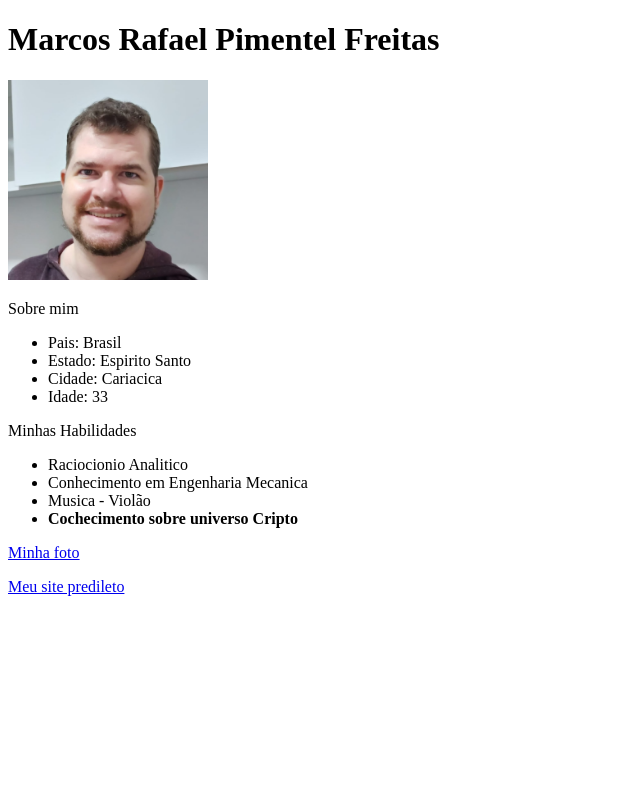
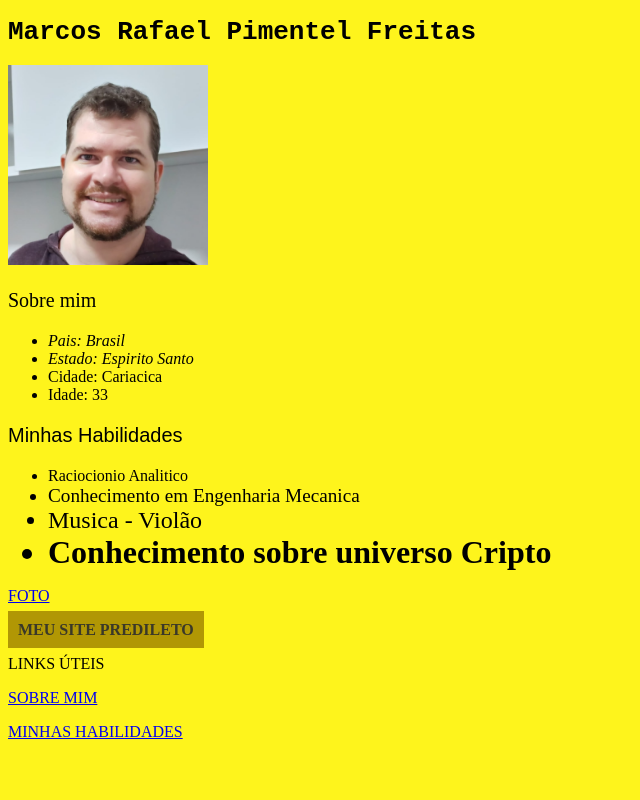
Before and after one commit to marcos-rafael-br/marcos-rafael-br.github.io, a plain HTML site: page index.html in a window 1280 px wide. Shown: the top 800 px of the page, without its empty margins (0-640 px from the left). Drawn offline with Linux system fonts and the light colour scheme.

Commit message:
customizaçao da minha pagina

```diff
--- a/index.html
+++ b/index.html
@@ -3,92 +3,56 @@
   <head>
     <meta charset="UTF-8">
     <title>HTML</title>
+    <style>
+      h1{
+        font-family: monospace;
+      }
+      body{
+        background-color: #FEF41C;
+      }
+      .RL{
+        font-size: medium;
+      }
+      .CEM{
+        font-size: larger;
+      }
+      .M{
+        font-size: x-large;
+      }
+      .CUC{
+        font-size: xx-large;
+      }
+      .button{
+        color: #3A3828;
+        background-color: #B19704;
+        padding: 10px;
+        text-decoration: none;
+      }
+    </style>
   </head>
-  <body>
-    <h1>Marcos Rafael Pimentel Freitas</h1>
+    <body>
+
+      <h1> Marcos Rafael Pimentel Freitas </h1>
+        <!-- <h1 style="font-family:monospace";></h1>> Marcos Rafael Pimentel Freitas</h1> -->
         <p id="foto"><img src="/eu.jpeg" width="200"></id>
-        <p id="sobre">Sobre mim
+        <p id="sobre" style="font-size: 20px;">Sobre mim
         <ul>
-            <li>Pais: Brasil</li>
-            <li>Estado: Espirito Santo</li>
+            <li style="font-style: italic;">Pais: Brasil</li>
+            <li style="font-style: oblique;">Estado: Espirito Santo</li>
             <li>Cidade: Cariacica</li>
             <li>Idade: 33</li>
         </ul>
-        <p id="hab">Minhas Habilidades
+        <p id="hab" style="font-family: Arial, Helvetica, sans-serif; font-size: 20px;">Minhas Habilidades
         <ul>
-            <li>Raciocionio Analitico</li>
-            <li>Conhecimento em Engenharia Mecanica
-            <li>Musica - Violão</li>
-            <li><strong>Cochecimento sobre universo Cripto</strong></li>
+            <li class="RL"> Raciocionio Analitico</li>
+            <li class="CEM"> Conhecimento em Engenharia Mecanica
+            <li class="M"> Musica - Violão</li>
+            <li class="CUC"><strong>Conhecimento sobre universo Cripto</strong></li>
         </ul>
-        <a href="#foto">Minha foto</a>
-        <p><a href="https://www.cointelegraph.com.br"target="blank">Meu site predileto</a></p>
+        <a href="#foto">FOTO</a>
+        <p><a href="https://www.cointelegraph.com.br"target="blank" class="button"><strong>MEU SITE PREDILETO</strong> </a>
 
-        <br>
-        <br>
-        <br>
-        <br>
-        <br>
-        <br>
-        <br>
-        <br>
-        <br>
-        <br>
-        <br>
-        <br>
-        <br>
-        <br>
-        <br>
-        <br>
-        <br>
-        <br>
-        <br>
-        <br>
-        <br>
-        <br>
-        <br>
-        <br>
-        <br>
-        <br>
-        <br>
-        <br>
-        <br>
-        <br>
-        <br>
-        <br>
-        <br>
-        <br>
-        <br>
-        <br>
-        <br>
-        <br>
-        <br>
-        <br>
-        <br>
-        <br>
-        <br>
-        <br>
-        <br>
-        <br>
-        <br>
-        <br>
-        <br>
-        <br>
-        <br>
-        <br>
-        <br>
-        <br>
-        <br>
-        <br>
-        <br>
-        <br>
-        <br>
-        <br>
-        <br>
-        <br>
-
-
-        <p>Indice</p>
+        <p>LINKS ÚTEIS</p>
         <a href="#sobre">SOBRE MIM</a>
         <p><a href="#hab">MINHAS HABILIDADES</a>
 
```
